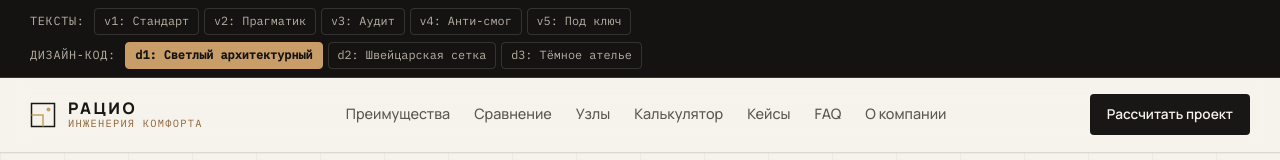
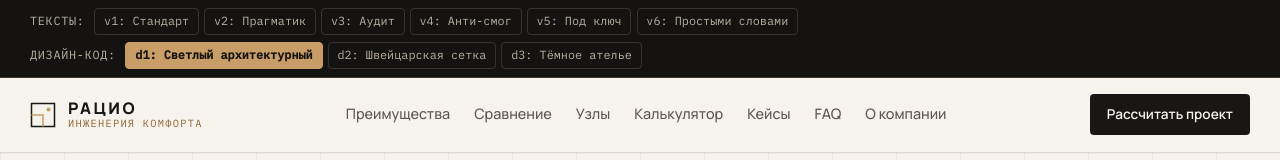
Before and after one commit to shribusson/smart-renovation-landing, a website: page index.html in a window 1280 px wide. Shown: the top 160 px of the page. Drawn offline with nearby package versions, Linux system fonts and the light colour scheme.

Commit message:
Add v6-calm-guide link to variant switcher bar

```diff
--- a/index.html
+++ b/index.html
@@ -27,6 +27,7 @@
           <a href="https://v3.meninui.kz" class="variant-link">v3: Аудит</a>
           <a href="https://v4.meninui.kz" class="variant-link">v4: Анти-смог</a>
           <a href="https://v5.meninui.kz" class="variant-link">v5: Под ключ</a>
+          <a href="https://v6.meninui.kz" class="variant-link">v6: Простыми словами</a>
         </div>
       </div>
       <div class="variant-group">
```
